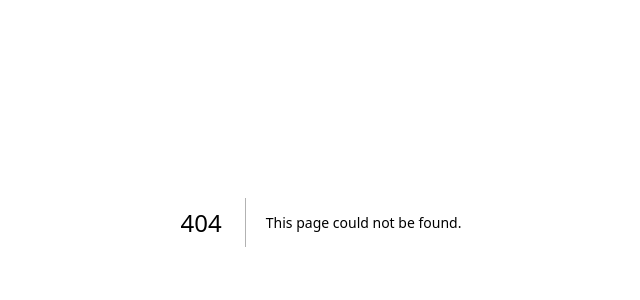
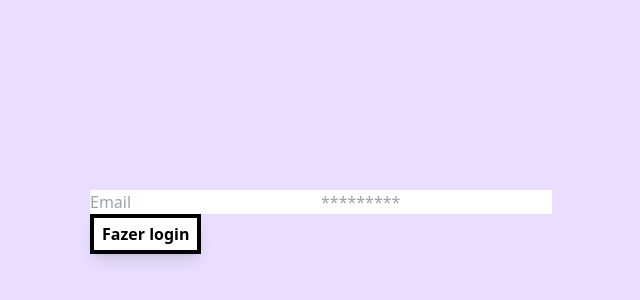
Before and after one commit to MateusP21/anoted, a Next.js app: page /auth/signin in a window 1280 px wide. Before the commit this address had no page. Shown: the part 178-478 px from the top of the page, without its empty margins (319-959 px from the left). Built offline with nearby package versions, Linux system fonts and the light colour scheme; no server answers.

Commit message:
feat: implementando next auth com firebase

```diff
--- a/package.json
+++ b/package.json
@@ -14,6 +14,7 @@
     "eslint-config-next": "13.0.2",
     "firebase": "^9.13.0",
     "next": "13.0.2",
+    "next-auth": "^4.16.4",
     "phosphor-react": "^1.4.1",
     "react": "18.2.0",
     "react-dom": "18.2.0",
--- a/pages/_app.js
+++ b/pages/_app.js
@@ -1,7 +1,14 @@
-import '../styles/globals.css'
+import '../styles/globals.css';
 
-function MyApp({ Component, pageProps }) {
-  return <Component {...pageProps} />
+import { SessionProvider } from 'next-auth/react';
+
+export default function MyApp({
+  Component,
+  pageProps: { session, ...pageProps },
+}) {
+  return (
+    <SessionProvider session={session}>
+      <Component {...pageProps} />
+    </SessionProvider>
+  );
 }
-
-export default MyApp
--- /dev/null
+++ b/pages/api/auth/[...nextauth].js
@@ -0,0 +1,50 @@
+import NextAuth from 'next-auth';
+import { signInWithEmailAndPassword } from 'firebase/auth';
+import CredentialsProvider from 'next-auth/providers/credentials';
+import { auth } from '../../../services/firebase';
+
+const options = {
+  providers: [
+    CredentialsProvider({
+      // The name to display on the sign in form (e.g. 'Sign in with...')
+      name: 'Credentials',
+      // The credentials property is used to generate a suitable form on the sign in page.
+      credentials: {
+        username: { label: 'Username', type: 'text', placeholder: 'jsmith' },
+        password: { label: 'Password', type: 'password' },
+      },
+      async authorize(credentials) {
+        try {
+          const { user } = await signInWithEmailAndPassword(
+            auth,
+            credentials.email,
+            credentials.password
+          );
+
+          if (user) {
+            return { name: 'Minesota', email: user.email };
+          } else {
+            return null;
+          }
+        } catch (e) {
+          throw new Error('There was an error on user authentication');
+        }
+      },
+    }),
+  ],
+
+  callbacks: {
+    async session({ session, token, user }) {
+      // Send properties to the client, like an access_token and user id from a provider.
+
+      return session;
+    },
+  },
+
+  session: {
+    jwt: true,
+  },
+};
+
+// eslint-disable-next-line import/no-anonymous-default-export
+export default NextAuth(options);
--- /dev/null
+++ b/pages/auth/signin/index.js
@@ -0,0 +1,58 @@
+import { useState } from 'react';
+import { getSession, signIn } from 'next-auth/react';
+export default function SignIn() {
+  const [email, setEmail] = useState('');
+  const [password, setPassword] = useState('');
+
+  return (
+    <div className="min-h-screen flex items-center justify-center ">
+      <div>
+        <div>
+          <label htmlFor="">
+            <input
+              type="text"
+              value={email}
+              onChange={({ target }) => setEmail(target.value)}
+              placeholder="Email"
+            />
+          </label>
+          <label htmlFor="">
+            <input
+              type="password"
+              name=""
+              value={password}
+              onChange={({ target }) => setPassword(target.value)}
+              id=""
+              placeholder="*********"
+            />
+          </label>
+        </div>
+        <button
+          type="submit"
+          onClick={() => signIn('credentials', { email, password })}
+          className="bg-white border-4 border-black font-bold py-1 px-2 shadow-lg "
+        >
+          Fazer login
+        </button>
+      </div>
+    </div>
+  );
+}
+
+export async function getServerSideProps(context) {
+  const session = await getSession(context);
+
+  if (session) {
+    return {
+      redirect: {
+        destination: '/',
+        permanent: false,
+      },
+    };
+  }
+  return {
+    props: {
+      session,
+    },
+  };
+}
--- a/pages/index.js
+++ b/pages/index.js
@@ -1,11 +1,14 @@
 /* eslint-disable @next/next/no-img-element */
 import { collection, getDocs } from 'firebase/firestore';
+import { getSession, useSession } from 'next-auth/react';
 import Head from 'next/head';
 import Header from '../components/Header';
 import NoteCard from '../components/NoteCard';
 import { db } from '../services/firebase';
 
 export default function Home({ notes }) {
+  const { data: session } = useSession();
+
   return (
     <div>
       <Head>
@@ -23,11 +26,19 @@ export default function Home({ notes }) {
   );
 }
 
-export async function getStaticProps() {
+export async function getServerSideProps(context) {
+  const session = await getSession(context);
+  if (!session) {
+    return {
+      redirect: {
+        destination: '/auth/signin',
+      },
+    };
+  }
   const collectionRef = collection(db, 'note');
   const data = await getDocs(collectionRef);
   const notes = data.docs.map((doc) => ({ ...doc.data(), id: doc.id }));
   return {
-    props: { notes },
+    props: { notes, session },
   };
 }
--- a/services/firebase.js
+++ b/services/firebase.js
@@ -1,5 +1,6 @@
 import firebase from 'firebase/compat/app';
 import { getFirestore } from 'firebase/firestore';
+import { getAuth } from 'firebase/auth';
 const firebaseConfig = {
   apiKey: process.env.NEXT_PUBLIC_API_KEY,
   authDomain: process.env.NEXT_PUBLIC_AUTH_DOMAIN,
@@ -11,5 +12,5 @@ const app = !firebase.apps.length
   ? firebase.initializeApp(firebaseConfig)
   : firebase.app();
 const db = getFirestore(app);
-
-export { firebase, db };
+const auth = getAuth(app);
+export { firebase, db, auth, firebaseConfig };
```
Also changed, not shown: 1 other file (tests, documents, lock files or other folders).
